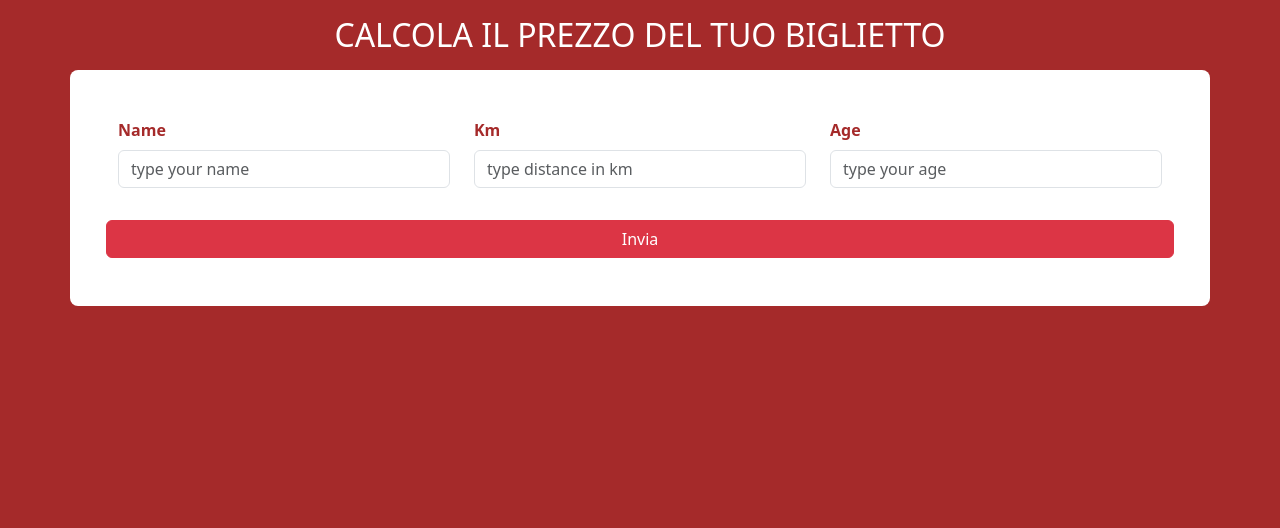
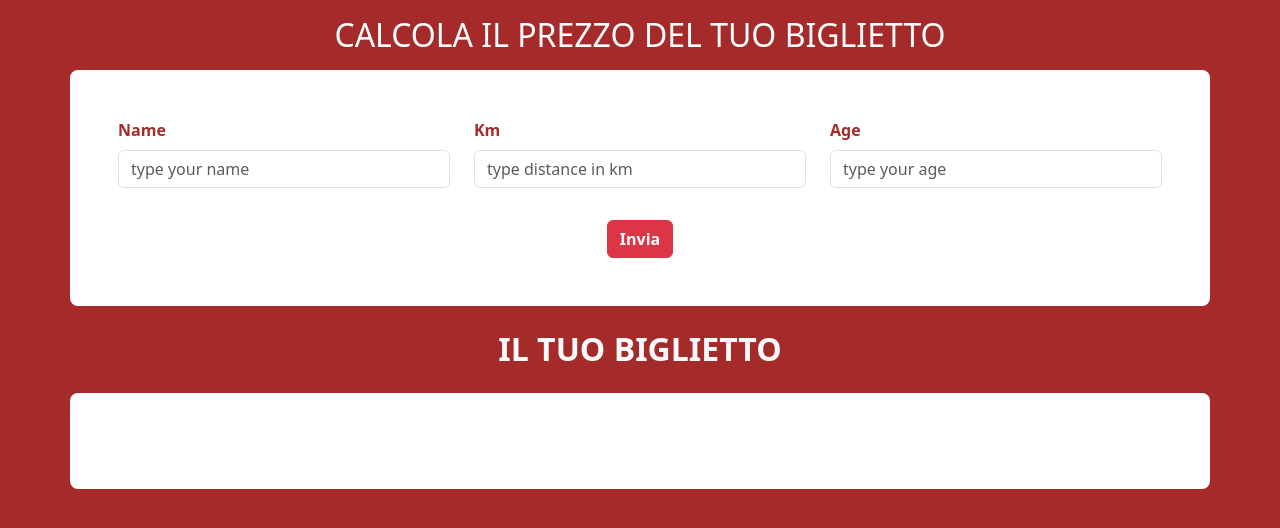
Before and after one commit to mattiacoli/js-biglietto-treno-form, a plain HTML site: page index.html in a window 1280 px wide. Drawn offline with nearby package versions, Linux system fonts and the light colour scheme.

Commit message:
add initial style to ticket details

```diff
--- a/assets/css/style.css
+++ b/assets/css/style.css
@@ -16,4 +16,9 @@ body{
     font-weight: 700;
 
   }
+
+  .ticket-info{
+    text-align: center;
+
+  }
 }
--- a/index.html
+++ b/index.html
@@ -48,25 +48,36 @@
             placeholder="type your age" />
 
         </div>
-
-
-        <button class="btn btn-danger mt-3 " type="submit">Invia</button>
+        <!-- button -->
+        <div class="d-flex justify-content-center">
+          <button class="btn btn-danger mt-3 fw-bold" type="submit">Invia</button>
+        </div>
       </div>
-
     </form>
-
-
   </div>
 
 
+  <!-- ticket -->
 
-  <!-- ticket -->
-  <div class="target">
-    <div class="distance"></div>
-    <div class="age"></div>
-    <div class="price"></div>
+  <div class="ticket-info mt-4">
+
+    <h2 class="fw-semibold text-light ">IL TUO BIGLIETTO</h2>
+
+    <div class="container-md my-4">
+
+
+
+
+      <div class="target">
+        <div class="distance"></div>
+        <div class="age"></div>
+        <div class="price"></div>
+      </div>
+
+    </div>
   </div>
-  </div>
+
+
 
 
 
```
